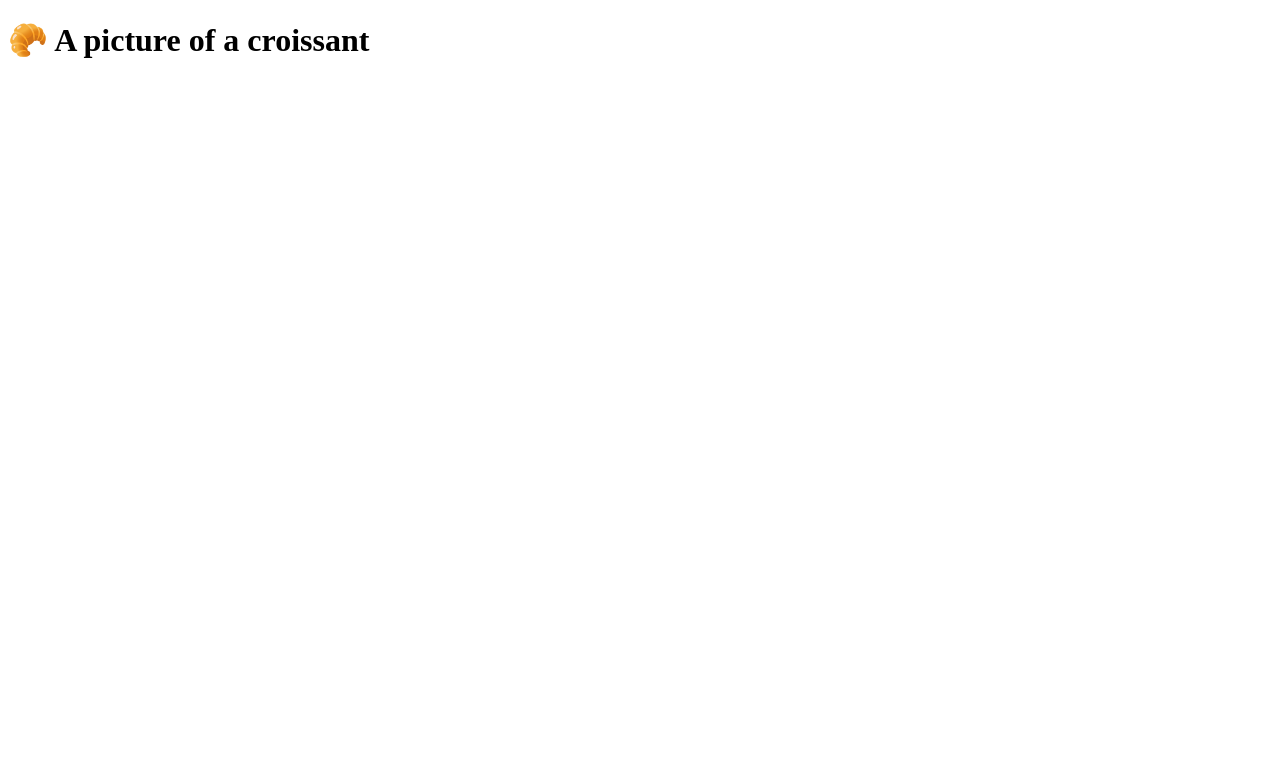
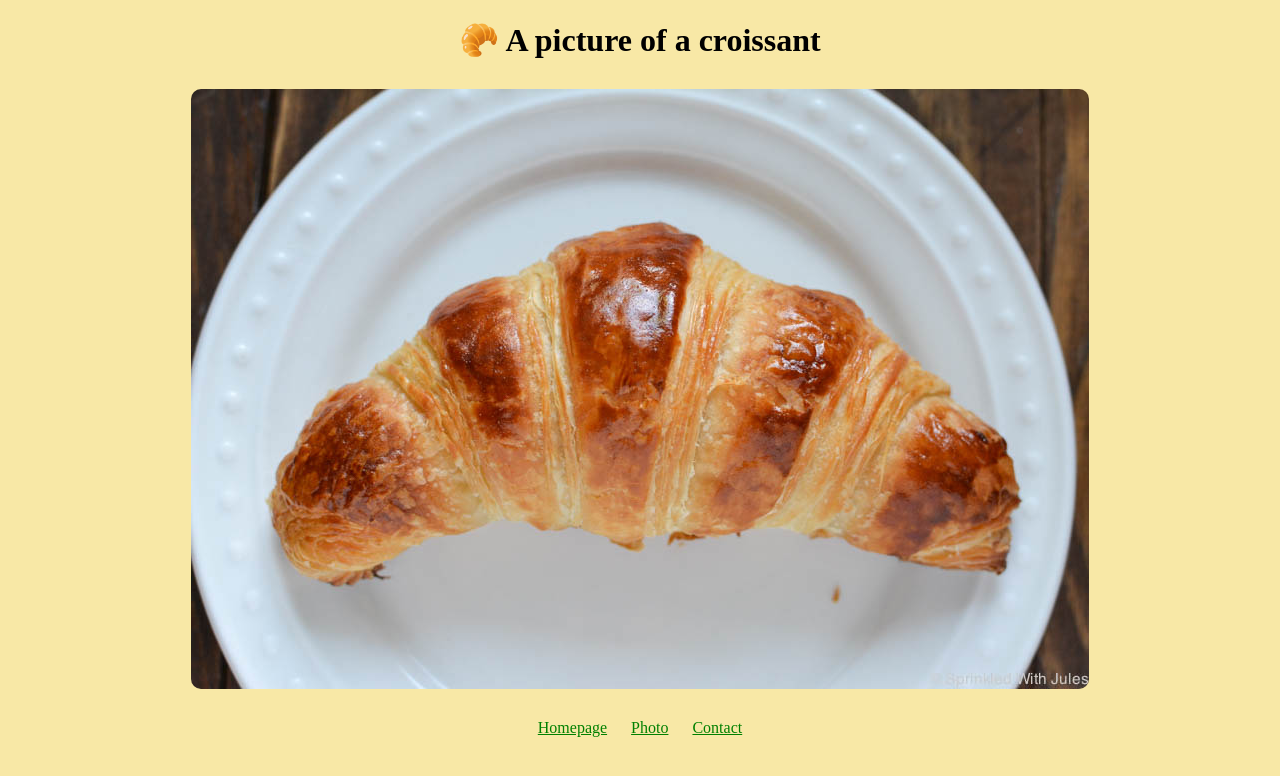
Before and after one commit to MarisolHO/croissant, a plain HTML site: page photo.html in a window 1280 px wide. Drawn offline with Linux system fonts and the light colour scheme.

Commit message:
Styling the 3 pages

```diff
--- a/photo.html
+++ b/photo.html
@@ -5,8 +5,17 @@
     <meta http-equiv="X-UA-Compatible" content="IE=edge">
     <meta name="viewport" content="width=device-width, initial-scale=1.0">
     <title>Photo</title>
+    <link href="/styles.css" rel="stylesheet">
 </head>
 <body>
   <h1>🥐 A picture of a croissant</h1>
+  <img src="/pictures/croissant.jpg" class="croissant-photo" alt="Homemade croissant">
+  <footer>
+    <a href="/">Homepage</a>
+    <a href="/photo.html">Photo</a>
+    <a href="/contact.html">Contact</a>
+</footer>
+
+
 </body>
 </html>
--- /dev/null
+++ b/styles.css
@@ -0,0 +1,20 @@
+body{
+    background-color: #f8e8a6;
+}
+h1, p {
+    text-align: center;
+}
+footer{
+    text-align: center;
+}
+footer a{
+    margin: 0 10px;
+    color:green;
+}
+
+.croissant-photo{
+    max-width: 100%;
+    border-radius: 10px;
+    display: block;
+    margin: 30px auto;
+}
```
Also changed, not shown: contact.html (+9 -0 lines), index.html (+6 -1 lines), pictures/croissant.jpg (added).
